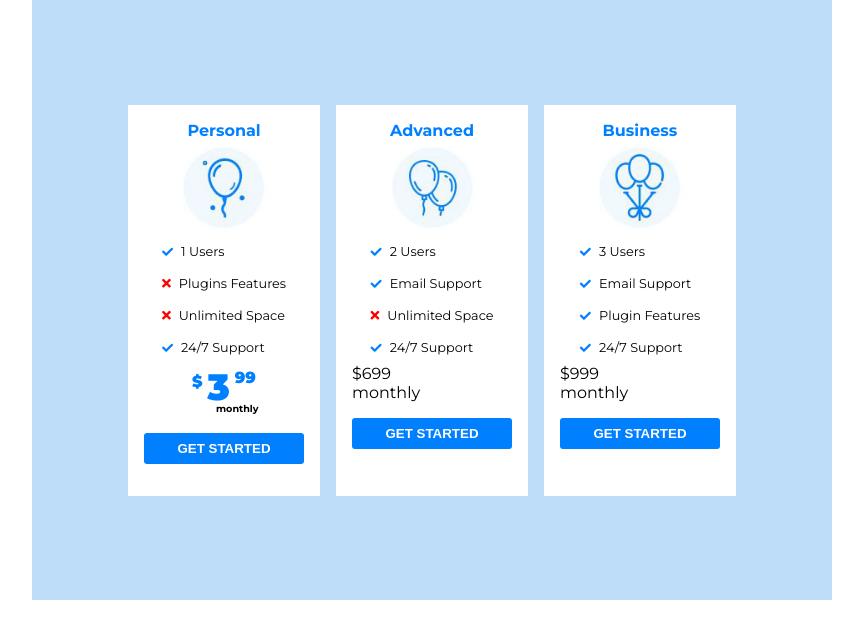
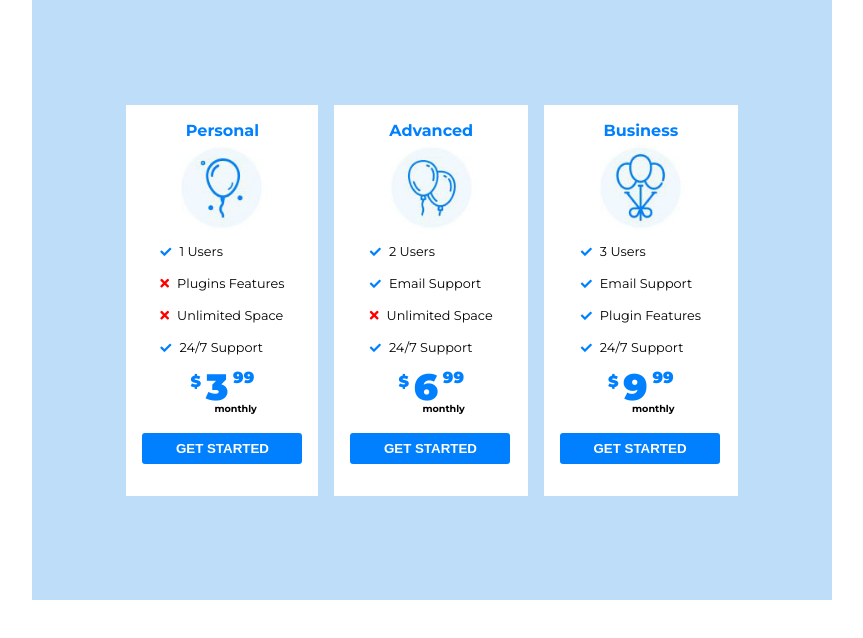
Before and after one commit to pchan2/Team-Brendan-Pricing-Plan, a plain HTML site: page index.html in a window 1280 px wide. Shown: the whole page, without its empty margins (208-1071 px from the left). Drawn offline with Linux system fonts and the light colour scheme.

Commit message:
Complete styling for monthly rates in index.html and style.css

```diff
--- a/index.html
+++ b/index.html
@@ -51,8 +51,20 @@
                     <li><i class="fas fa-check"></i>24/7 Support</li>
                 </ul>
                 <div class="price-container">
-                    <p><span>$</span>6<span>99</span></p>
-                    <p>monthly</p>
+                    <div class="price">
+                        <div class="usd">
+                            <p>$</p>
+                        </div>
+                        <div class="dollar">
+                            <p>6</p>
+                        </div>
+                        <div class="cent">
+                            <p>99</p>
+                        </div>
+                    </div>
+                    <div class="monthly">
+                        <p>monthly</p>
+                    </div>
                 </div>
                 <button>GET STARTED</button>
             </article>
@@ -66,8 +78,20 @@
                     <li><i class="fas fa-check"></i>24/7 Support</li>
                 </ul>
                 <div class="price-container">
-                    <p><span>$</span>9<span>99</span></p>
-                    <p>monthly</p>
+                    <div class="price">
+                        <div class="usd">
+                            <p>$</p>
+                        </div>
+                        <div class="dollar">
+                            <p>9</p>
+                        </div>
+                        <div class="cent">
+                            <p>99</p>
+                        </div>
+                    </div>
+                    <div class="monthly">
+                        <p>monthly</p>
+                    </div>
                 </div>
                 <button>GET STARTED</button>
             </article>
```
